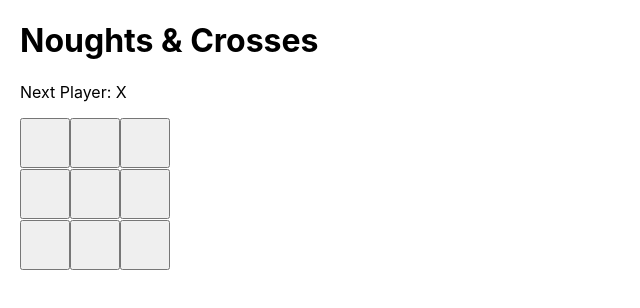
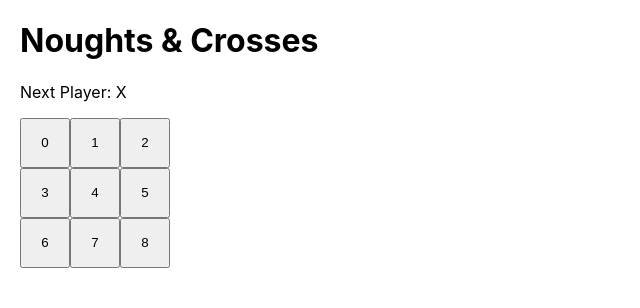
Before and after one commit to katiehawcutt/noughts-and-crosses, a React (Create React App) app: page / in a window 1280 px wide. Shown: the top 308 px of the page, without its empty margins (0-640 px from the left). Built offline with nearby package versions, Linux system fonts and the light colour scheme.

Commit message:
working on handleClick

```diff
--- a/src/components/square/index.js
+++ b/src/components/square/index.js
@@ -1,14 +1,12 @@
 import React, { useState } from "react";
 import "./square.css";
 
-function Square() {
-  const [value, setValue] = useState(null);
-
+function Square({ value, handleClick }) {
   return (
     <button
       className="square"
       onClick={() => {
-        setValue("X");
+        handleClick(value);
       }}
     >
       {value}
@@ -17,13 +15,3 @@ function Square() {
 }
 
 export default Square;
-
-// class Square extends React.Component {
-//   render() {
-//     return (
-//       <button className="square">
-//         {this.props.value}
-//       </button>
-//     );
-//   }
-// }
```
